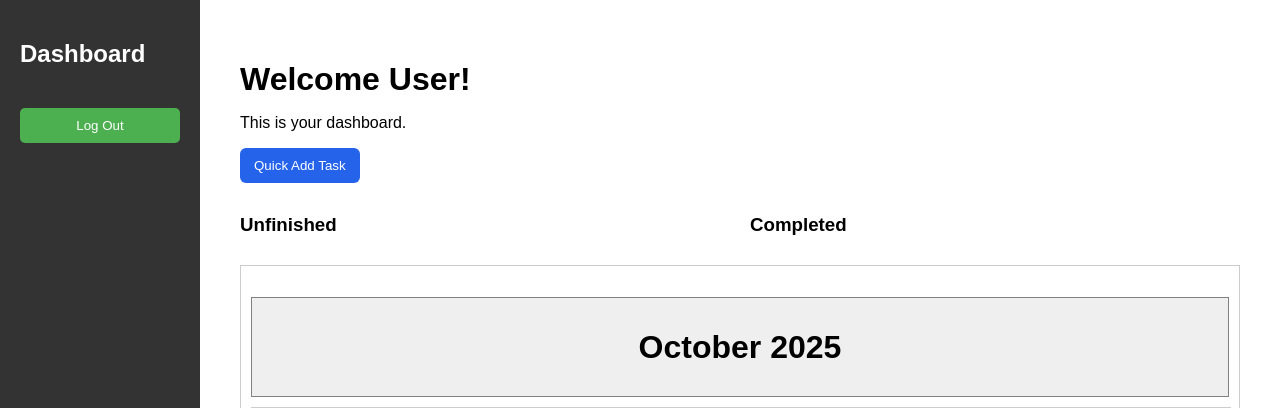
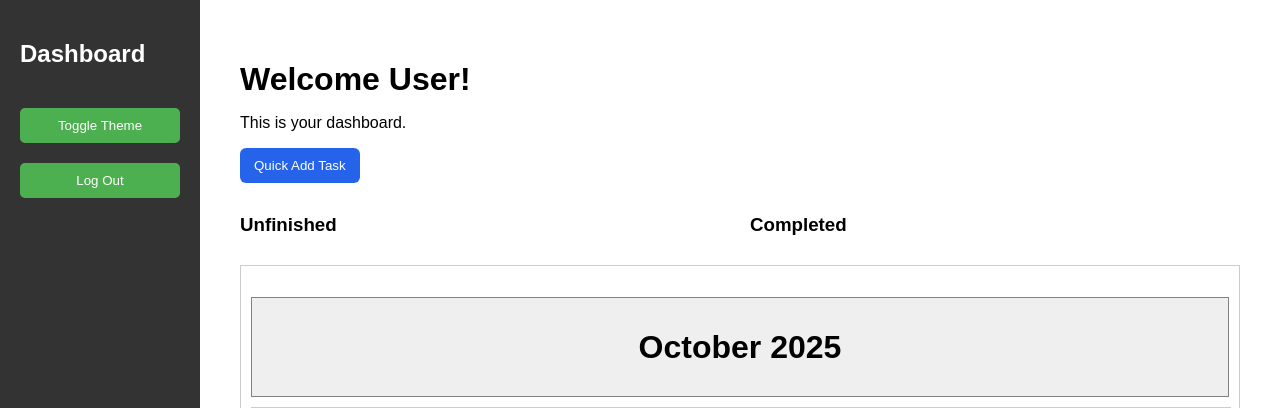
Before and after one commit to AkshayValtanitan/CSIT327-G2-TaskIT, a Django app: page /dashboard/ in a window 1280 px wide. Shown: the top 408 px of the page. Run offline with Django 5.2, Linux system fonts and the light colour scheme; the visitor is signed in with stand-in values (Sample User, id 1); data that the repository does not hold is empty.

Commit message:
feature(taskit): implemented the framework for darkmode and lightmode switching

```diff
--- a/dashboard/templates/dashboard.html
+++ b/dashboard/templates/dashboard.html
@@ -7,9 +7,10 @@
     <title>Weekly Calendar</title>
     <link rel="stylesheet" href="{% static 'login/css/dashboard.css' %}?v={% now 'U' %}">
 </head>
-<body>
+<body class="{% if request.session.theme == 'dark' %}dark-mode{% endif %}">
     <div class="sidebar">
         <h2>Dashboard</h2>
+        <button id="theme-toggle">Toggle Theme</button>
         <form action="{% url 'logout' %}" method="POST">
             {% csrf_token %}
             <button type="submit">Log Out</button>
@@ -111,6 +112,8 @@
         const taskHour = document.getElementById("taskHour");
         const taskColor = document.getElementById("taskColor");
         const formError = document.getElementById("formError");
+        const toggle = document.getElementById("theme-toggle");
+        const body = document.body;
         let editingTaskId = null;
 
         const now = new Date();
@@ -132,6 +135,16 @@
             const hour = i % 12 || 12;
             const ampm = i < 12 ? "AM" : "PM";
             return `${hour} ${ampm}`;
+        });
+
+        if (localStorage.getItem("theme") === "dark") {
+            body.classList.add("dark-mode");
+        }
+
+        toggle.addEventListener("click", () => {
+            body.classList.toggle("dark-mode");
+            const theme = body.classList.contains("dark-mode") ? "dark" : "light";
+            localStorage.setItem("theme", theme);
         });
 
         // populate hour select in modal
@@ -174,17 +187,6 @@
             timeCell.className = "time-col";
             timeCell.textContent = h;
             row.appendChild(timeCell);
-
-            // daysOfWeek.forEach((_, dayIndex) => {
-            //     const cell = document.createElement("div");
-            //     cell.className = "cell";
-
-            //     if (dayIndex === currentDay && hourIndex === currentHour) {
-            //         cell.classList.add("current-time");
-            //     }
-
-            //     row.appendChild(cell);
-            // });
 
             for (let day = 1; day <= daysInMonth; day++) {
                 const cell = document.createElement("div");
@@ -412,45 +414,6 @@
                     formError.textContent = 'Failed to delete task';
                 }
             };
-
-            // quickAddForm.onsubmit = async (e) => {
-            //     e.preventDefault();
-            //     const payload = {
-            //         title: taskTitle.value,
-            //         date: taskDate.value,
-            //         hour: parseInt(taskHour.value),
-            //         color: taskColor.value,
-            //         description: document.getElementById('taskDescription').value,
-            //         priority: document.getElementById('taskPriority').value,
-            //         status: document.getElementById('taskStatus').value,
-            //     };
-            //     if (!payload.title) { formError.textContent = 'Title is required.'; return; }
-            //     if (!payload.date) { formError.textContent = 'Date is required.'; return; }
-            //     if (payload.hour === '' || payload.hour == null) { formError.textContent = 'Start hour is required.'; return; }
-            //     try {
-            //         if (editingTaskId) {
-            //             // Edit existing task
-            //             await fetch(`/api/tasks/${editingTaskId}/`, {
-            //                 method: 'PATCH',
-            //                 headers: { 'Content-Type': 'application/json', 'X-CSRFToken': csrftoken },
-            //                 credentials: 'same-origin',
-            //                 body: JSON.stringify(payload)
-            //             });
-            //         } else {
-            //             // Create new task
-            //             await fetch('/api/tasks/', {
-            //                 method: 'POST',
-            //                 headers: { 'Content-Type': 'application/json', 'X-CSRFToken': csrftoken },
-            //                 credentials: 'same-origin',
-            //                 body: JSON.stringify(payload)
-            //             });
-            //         }
-            //         closeModal();
-            //         await renderTasks();
-            //     } catch (err) {
-            //         formError.textContent = err.message || 'Failed to update task';
-            //     }
-            // };
         }
 
         // Validation and submit
@@ -516,26 +479,6 @@
                 console.error(err);
                 formError.textContent = err.message || 'Failed to save task.';
             }
-
-            // try {
-            //     if (editingTaskId) {
-            //         // edit - PATCH to /api/tasks/<id>/
-            //         await apiPatchTask(editingTaskId, payload);
-            //         editingTaskId = null;
-            //     } else {
-            //         // create - POST to /api/tasks/
-            //         await apiCreateTask(payload);
-            //     }
-            //     // await apiCreateTask({
-            //     //     title, date, hour, color, description,
-            //     //     priority: document.getElementById('taskPriority').value,
-            //     //     status: document.getElementById('taskStatus').value
-            //     // });
-            //     closeModal();
-            //     await renderTasks();
-            // } catch (err) {
-            //     formError.textContent = (err && err.message) || 'Failed to create task.';
-            // }
         });
 
         // Initial render
--- a/login/static/login/css/dashboard.css
+++ b/login/static/login/css/dashboard.css
@@ -249,48 +249,18 @@ body {
     white-space: nowrap;
 }
 
-/* .header-row {
-    display: grid;
-    grid-template-columns: 80px repeat(7, 1fr);
-    background-color: #dedede;
-    position: sticky;
-    top: 0;
-    z-index: 2;
-} */
-
-/* .day-header {
-    padding: 10px;
-    text-align: center;
-    border-left: 1px solid #dddddd;
-} */
-/*
-.current-day {
-    background-color: #f0f0f0;
-    color: #4fc3f7;
-    font-weight: bold;
-    border-bottom: 2px solid #4fc3f7;
-} */
-
-/* .hour-row {
-    display: grid;
-    grid-template-columns: 80px repeat(7, 1fr);
-    min-height: 50px;
-} */
-
-/* .time-col {
-    background-color: #eaeaea;
-    text-align: center;
-    border-bottom: 1px solid #181818;
-    position: sticky;
-    left: 0;
-    z-index: 1;
+body.dark-mode{
+    background-color: #000000;
+    color: rgb(209, 209, 209);
 }
 
-.cell {
-    border: 1px solid #333;
+body.dark-mode .sidebar{
+    background-color: #535353;
+    color: #242424;
 }
 
-.current-time {
-    background-color: #4fc3f7;
-    opacity: 0.3;
-} */
+body.dark-mode .day-header{
+    background-color: rgba(0, 0, 0, 0.3);
+    border: 1px solid #818181;
+    color: #ffffff;
+}
```
